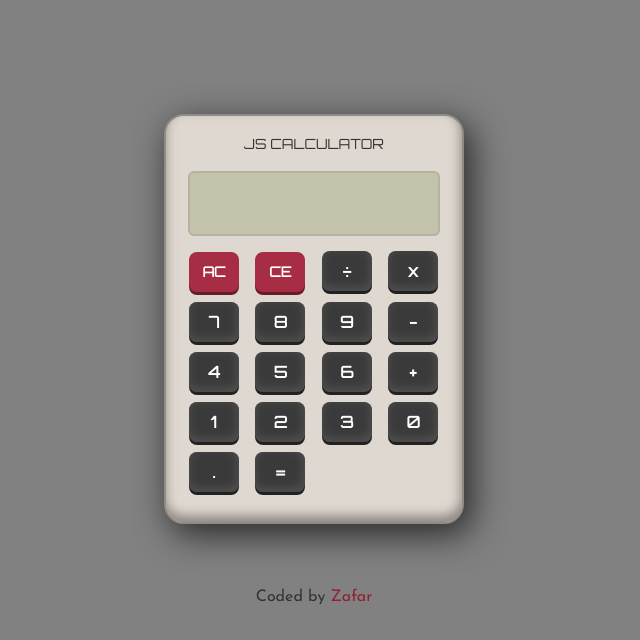
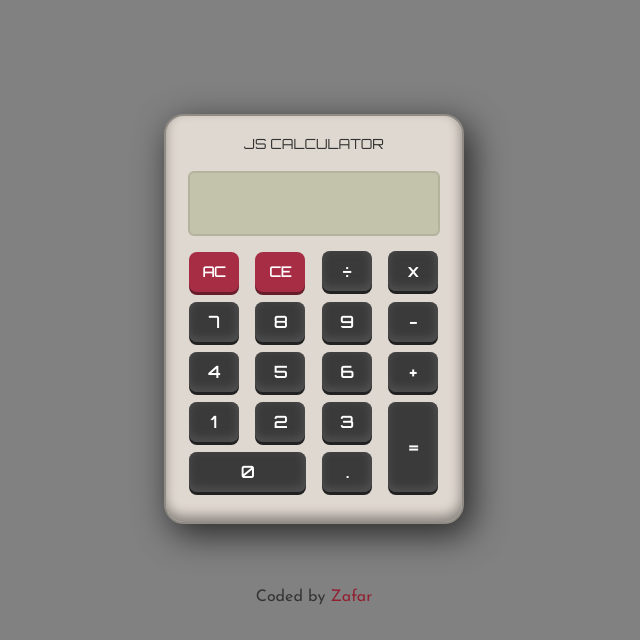
Before and after one commit to mdaz78/JS-calculator, a plain HTML site: page index.html in a window 1280 px wide. Shown: the whole page, without its empty margins (326-966 px from the left). Drawn offline with nearby package versions, Linux system fonts and the light colour scheme.

Commit message:
Change zero and equal button to class

```diff
--- a/style.css
+++ b/style.css
@@ -65,14 +65,14 @@ button:active {
   box-shadow: none;
 }
 
-#equalButton {
+.equalButton {
   position: absolute;
   margin-left: 12px;
   margin-top: -50px;
   height: 90px;
 }
 
-#zeroButton {
+.zeroButton {
   width: 117px;
 }
 
```
